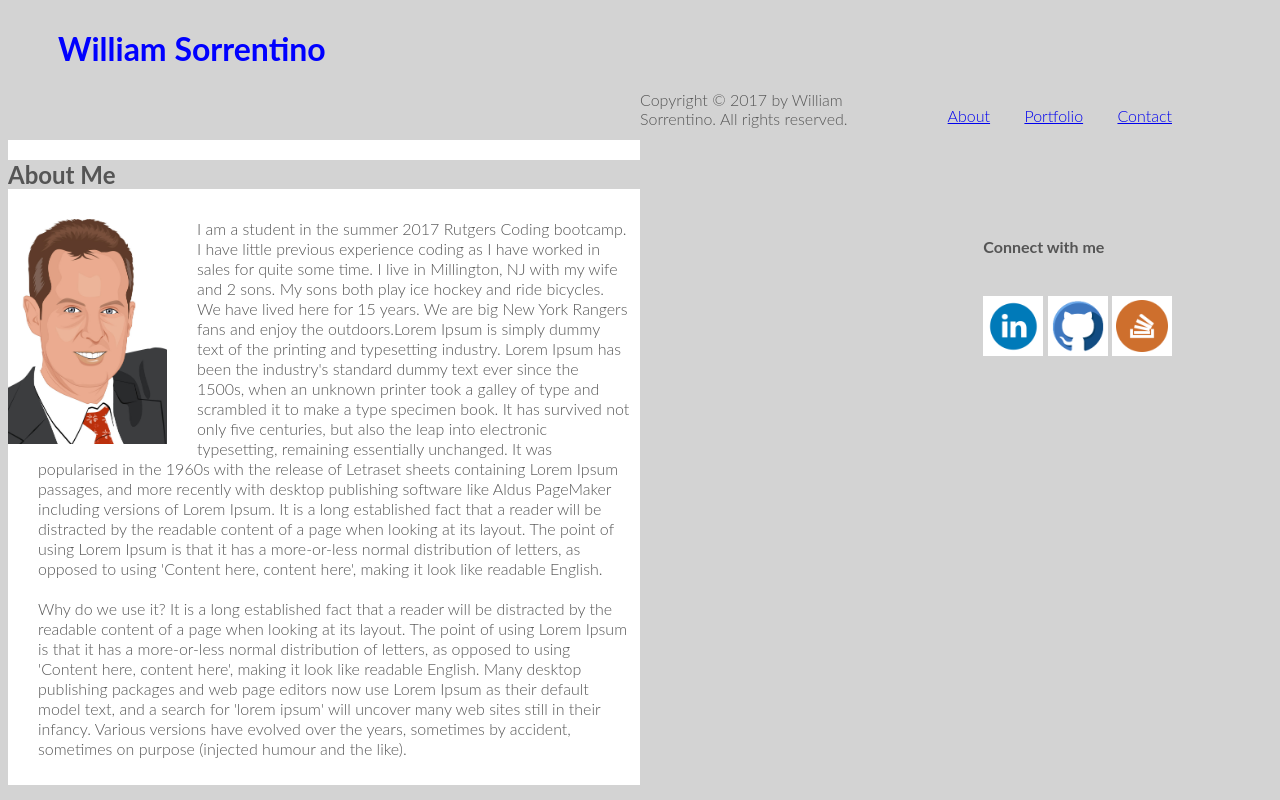
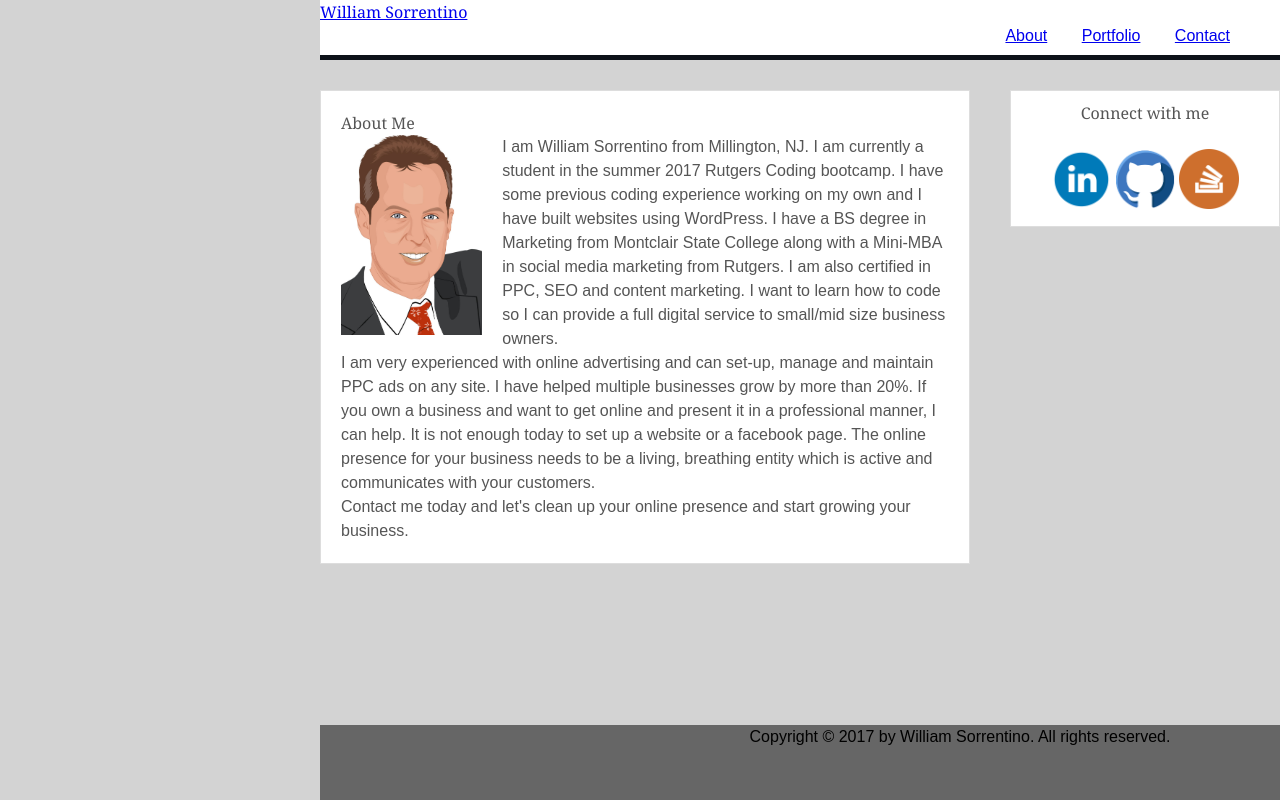
Before and after one commit to monfrair/Basic-Portfolio, a plain HTML site: page index.html in a window 1280 px wide. Drawn offline with Linux system fonts and the light colour scheme.

Commit message:
updated work

```diff
--- a/assets/css/style.css
+++ b/assets/css/style.css
@@ -1,37 +1,56 @@
 /*---------Basic Setup-------------*/
 
-   * {
 
-    padding: 0;
+html {
   box-sizing: border-box;
+}
+*, *:before, *:after {
+  box-sizing: inherit;
+}
+
+
+body {
+
     background-color: lightgrey;
+    color: #555;
+    font-family: 'Arial', 'Helvetica Neue', Helvetica, sans-serif;
+    font-weight: 300;
+    line-height: 150%;
+    text-rendering: optimizeLegibility;
+    width: 960px;
+    margin right: auto;
+    margin-left: auto;
 
   }
 
-html,
-body {
-    background-color: lightgrey;
-    color: #555;
-    font-family: 'Lato', 'Arial', sans-serif;
-    font-weight: 300;
-    text-rendering: optimizeLegibility;
-    overflow-x: hidden;
-  }
-
-.clearfix::after {
-    content: '.';
-    clear: both;
-    display: block;
-    height: 0;
-    visibility: hidden;
+h1, h2, h3, h4, h5, h6 {
+    font-family: 'Georgia', Times, Times New Roman, serif;
 }
 
 
-/*----------Headings-----------*/
+/*----------Header and footer-----------*/
 
-h1 {
-    margin-left:  50px;
-    color: blue;
+
+
+header {
+    height: 60px;
+    width: 100%;
+    background: #fff;
+    display: block;
+    margin-bottom: 30px;
+    border-bottom: 5px solid #0d1219;
+}
+
+footer {
+    width: 100%;
+    text-align: center;
+    position: fixed;
+    bottom: 0;
+    background-color: #666666;
+    height: 75px;
+    color: black;
+    border-top: 5px solid #fff
+    padding; 25px 0 25px 0;
 
 
 }
@@ -40,17 +59,19 @@ h1 {
 
 /*-----------------Navigation-----------*/
 
-.main-nav {
+nav {
     float:right;
     list-style: none;
-
-    margin-right: 100px;
+    margin-right: 50px;
+    text-decoration: none;
 }
 
-.main-nav li {
+nav ul li {
     display: inline-block;
     margin-left: 30px;
+
 }
+
 
 
 
@@ -60,20 +81,17 @@ h1 {
 #linkedin-logo {
     height: 60px;
     width: auto;
-    padding: 4px;
-    background-color: white;
+
 }
 #github-logo {
     height: 60px;
     width: auto;
-    padding: 4px;
-    background-color: white;
+
 }
 #stack-logo {
     height: 60px;
     width: auto;
-    padding: 4px;
-    background-color: white;
+
 }
 #nyr {
     height: 150px;
@@ -109,12 +127,9 @@ h1 {
 }
 
 #wjhs {
-    height: 225px;
-    width: auto;
+    height: 200px;
     float: left;
-    margin-right: 30px;
-    margin-top: 10px;
-
+    margin-right: 20px;
 }
 
 
@@ -122,45 +137,28 @@ h1 {
 
 /*------------------About Me-----------------*/
 
-.about-me {
-    background-color: white;
-    border-width: 0px;
-    margin-top: 50px;
-    width: 50%;
-    height:80%;
+
+
+#column1of2 {
+    width: 650px;
 	float: left;
+    margin-left: auto;
+	background: #fff;
+	padding: 20px;
+	margin-bottom: 100px;
+	border: 1px solid #dddddd;
 }
 
-.about {
-    background-color: white;
-    width 90%;
+#column2of2 {
+    float: right;
+	background: #fff;
+    text-align: center;
+	width: 270px;
 	padding: 10px;
-    line-height: 125%;
-    margin-left: 20px;
+	border: 1px solid #dddddd;
+    margin-right: auto;
 }
-
-.my-links {
-    text-decoration: none;
-    width; 30%;
-    height: 33%;
-    float: right;
-    margin-top: 75px;
-    margin-right: 100px;
-
-
- }
-
-.clearfix::after {
-    content: '.';
-    clear: both;
-    display: block;
-
-}
-
-
-
 
 input[type=message] {
     width: 50px;
     height: 40px;
-}
--- a/index.html
+++ b/index.html
@@ -6,30 +6,32 @@
         <meta name="viewport" content="width=device-width, initial-scale=1.0">
         <meta name="description" content="Profile of William Sorrentino a student in the 2017 Rutgers coding bootcamp.">
         <title>William Sorrentino Profile</title>
+        <link rel="stylesheet" type="text/css" href="assets/css/reset.css">
         <link rel="stylesheet" type="text/css" href="assets/css/style.css">
 
     </head>
 
     <body>
 
+
 <!--------------Header section with Navigation--------->
 
         <header>
 
-            <h1>William Sorrentino</h1>
+        <div class="headnav">
+            <a href="index.html"><h1 class="name">William Sorrentino</h1></a>
 
             <nav>
-                <div class="row">
-                    <ul class="main-nav">
+                <ul>
+                    <li><a href="#index.html">About</a></li>
+                    <li><a href="portfolio.html">Portfolio</a></li>
+                    <li><a href="contact.html">Contact</a></li>
+                </ul>
 
-                        <li><a href="#about-me">About</a></li>
-                        <li><a href="portfolio.html">Portfolio</a></li>
-                        <li><a href="contact.html">Contact</a></li>
-                    </ul>
 
-                </div>
             </nav>
 
+            </div>
         </header>
 
 
@@ -38,24 +40,24 @@
 
 <!------------------About me Section--------------->
 
-        <div class="about-me">
+        <div id="about">
 
+            <div id="column1of2">
             <h2>About Me</h2>
-            <img id="wjhs" src="assets/images/wjhs-cartoon-photo%20copy.jpg">
 
-            <p class="about">I am a student in the summer 2017 Rutgers Coding bootcamp. I have little previous experience coding as I have worked in sales for quite some time. I live in Millington, NJ with my wife and 2 sons. My sons both play ice hockey and ride bicycles. We have lived here for 15 years. We are big New York Rangers fans and enjoy the outdoors.Lorem Ipsum is simply dummy text of the printing and typesetting industry. Lorem Ipsum has been the industry's standard dummy text ever since the 1500s, when an unknown printer took a galley of type and scrambled it to make a type specimen book. It has survived not only five centuries, but also the leap into electronic typesetting, remaining essentially unchanged. It was popularised in the 1960s with the release of Letraset sheets containing Lorem Ipsum passages, and more recently with desktop publishing software like Aldus PageMaker including versions of Lorem Ipsum. It is a long established fact that a reader will be distracted by the readable content of a page when looking at its layout. The point of using Lorem Ipsum is that it has a more-or-less normal distribution of letters, as opposed to using 'Content here, content here', making it look like readable English.<br><br>
+            <img id="wjhs" src="assets/images/wjhs-cartoon-photo%20copy.jpg" alt="my photo">
 
-            Why do we use it?
-            It is a long established fact that a reader will be distracted by the readable content of a page when looking at its layout. The point of using Lorem Ipsum is that it has a more-or-less normal distribution of letters, as opposed to using 'Content here, content here', making it look like readable English. Many desktop publishing packages and web page editors now use Lorem Ipsum as their default model text, and a search for 'lorem ipsum' will uncover many web sites still in their infancy. Various versions have evolved over the years, sometimes by accident, sometimes on purpose (injected humour and the like).
+                <p>I am William Sorrentino from Millington, NJ.  I am currently a student in the summer 2017 Rutgers Coding bootcamp. I have some previous coding experience working on my own and I have built websites using WordPress. I have a BS degree in Marketing from Montclair State College along with a Mini-MBA in social media marketing from Rutgers. I am also certified in PPC, SEO and content marketing. I want to learn how to code so I can provide a full digital service to small/mid size business owners.</p>
 
-            </p>
-       </div>
+                <p>I am very experienced with online advertising and can set-up, manage and maintain PPC ads on any site. I have helped multiple businesses grow by more than 20%. If you own a business and want to get online and present it in a professional manner, I can help. It is not enough today to set up a website or a facebook page. The online presence for your business needs to be a living, breathing entity which is active and communicates with your customers.   </p>
+                <p>Contact me today and let's clean up your online presence and start growing your business.</p>
 
-<!-----------My Links section---------------->
+        </div>
 
-    <div class="my-links">
+    <aside id="column2of2">
 
-        <h4>Connect with me</h4> <br>
+
+        <h3>Connect with me</h3> <br>
             <a href="http://www.linkedin.com/in/exigentgroup/" target="_blank">
             <img id="linkedin-logo" src="assets/images/if_linkedin_circle_color_107178.png" alt="linkedin logo"></a>
 
@@ -68,10 +70,10 @@
             </a>
 
 
-   </div>
+       </aside>
 
 
-
+        </div>
 
 
 <!------------Footer Section--------------->
```
Also changed, not shown: assets/images/vertical-waves.png (added). Lines whose indentation alone changed are shown as unchanged.
